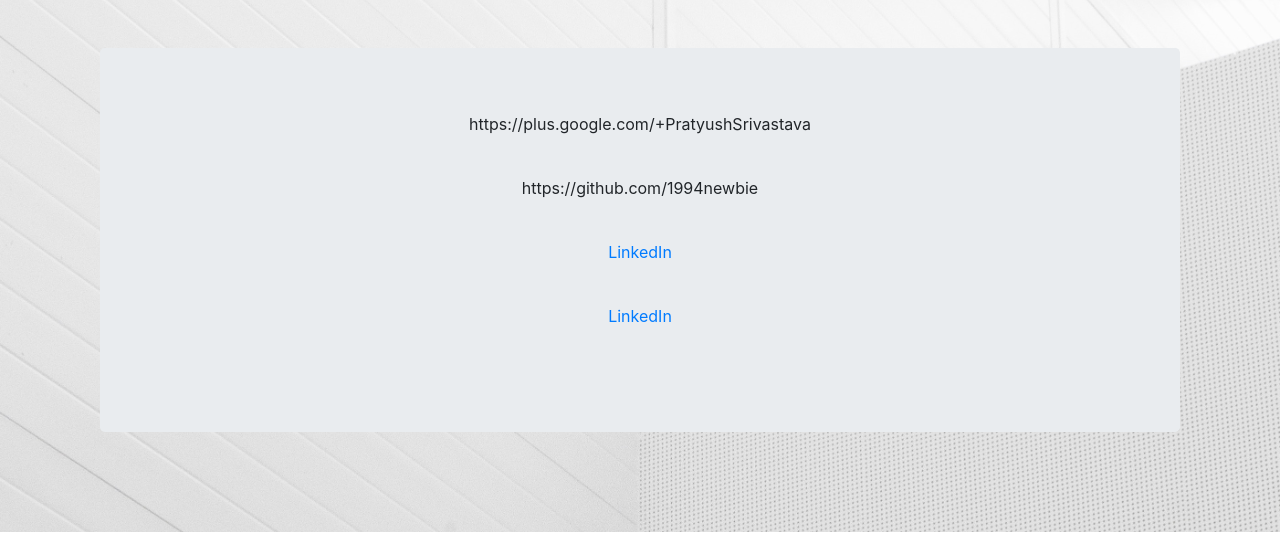
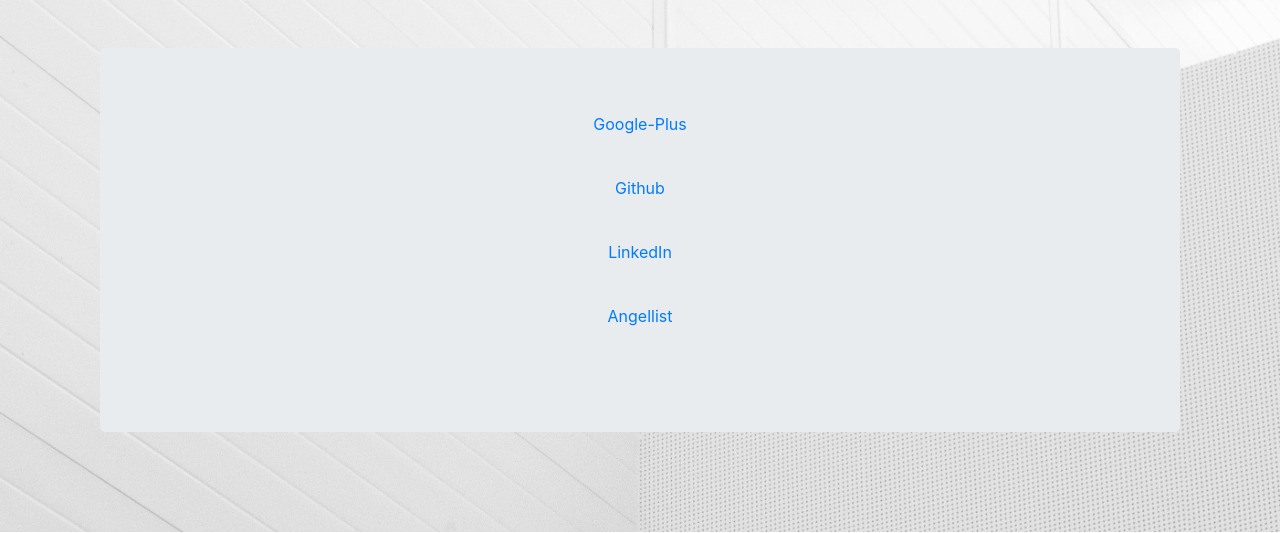
Before and after one commit to 1994newbie/djangoporfolio, a Django app: page /contact in a window 1280 px wide. Shown: the part 78-611 px from the top of the page. Run offline with Django 3.2, Linux system fonts and the light colour scheme; some libraries are stand-ins or nearby versions.

Commit message:
added links

```diff
--- a/templates/home/Iot_project.html
+++ b/templates/home/Iot_project.html
@@ -38,6 +38,6 @@
               <img src="{%static 'images/Iot3.PNG'%}" width="35%" height="50%">
               <img  src="{% static 'images/iot1.jpg' %}" width="30%" height="50%">
               <br>
-              <center><a href="#">Source Code</a></center>
+              <center><a href="https://github.com/1994newbie/Smart-Mirror-Project">Source Code</a></center>
         </div>
 {% endblock %}
--- a/templates/home/contact.html
+++ b/templates/home/contact.html
@@ -7,10 +7,10 @@
 {% block content %}
     <div class="container mt-5">
         <div class="jumbotron text-center">
-            <p>https://plus.google.com/+PratyushSrivastava</p><br>
-            <p>https://github.com/1994newbie</p><br>
+            <p><a href="https://plus.google.com/+PratyushSrivastava">Google-Plus</a></p><br>
+            <p><a href="https://github.com/1994newbie">Github</a></p><br>
             <p><a href="#">LinkedIn</a></p><br>
-            <p><a href="#">LinkedIn</a></p><br>
+            <p><a href="#">Angellist</a></p><br>
         </div>
     </div>
 
```
